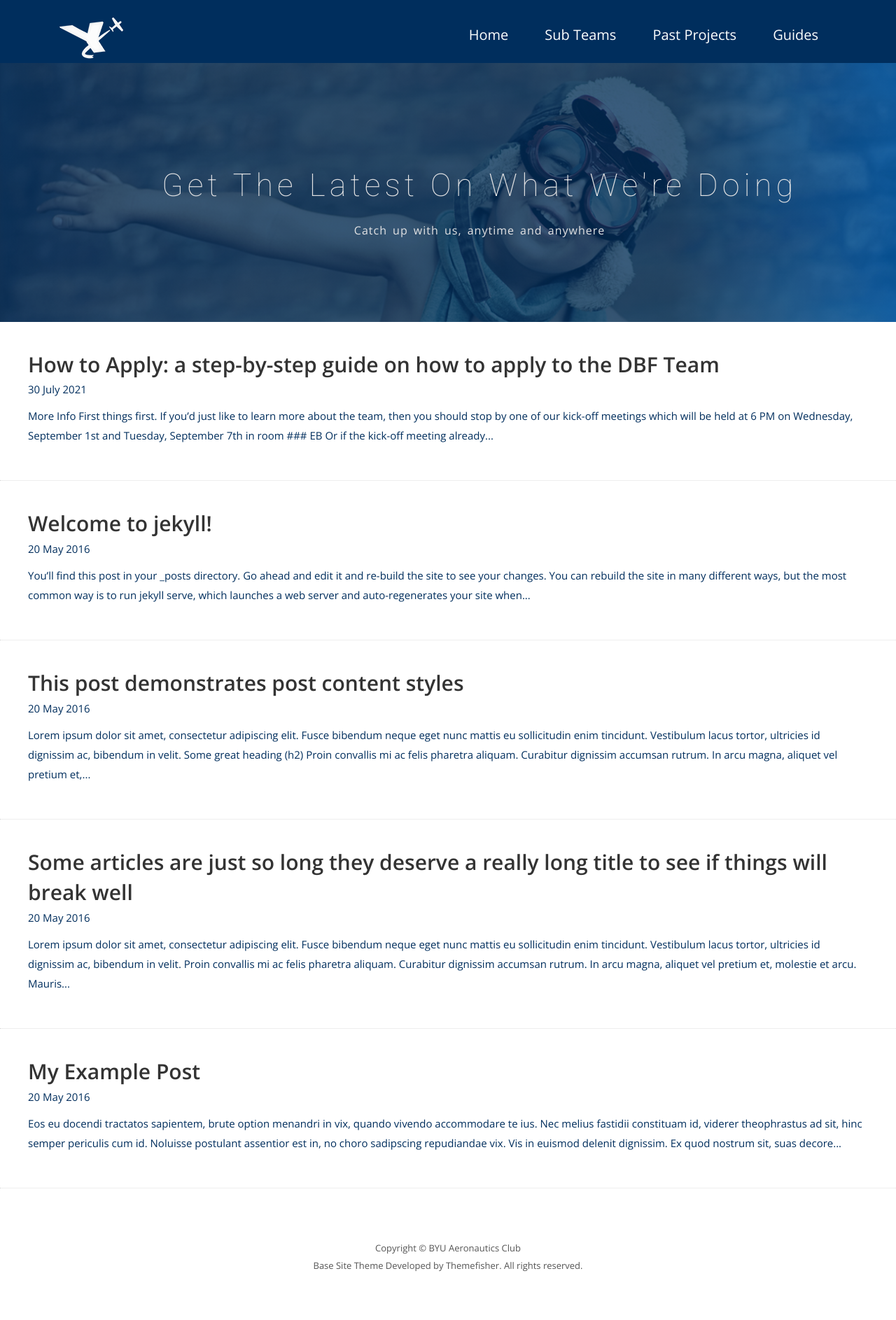
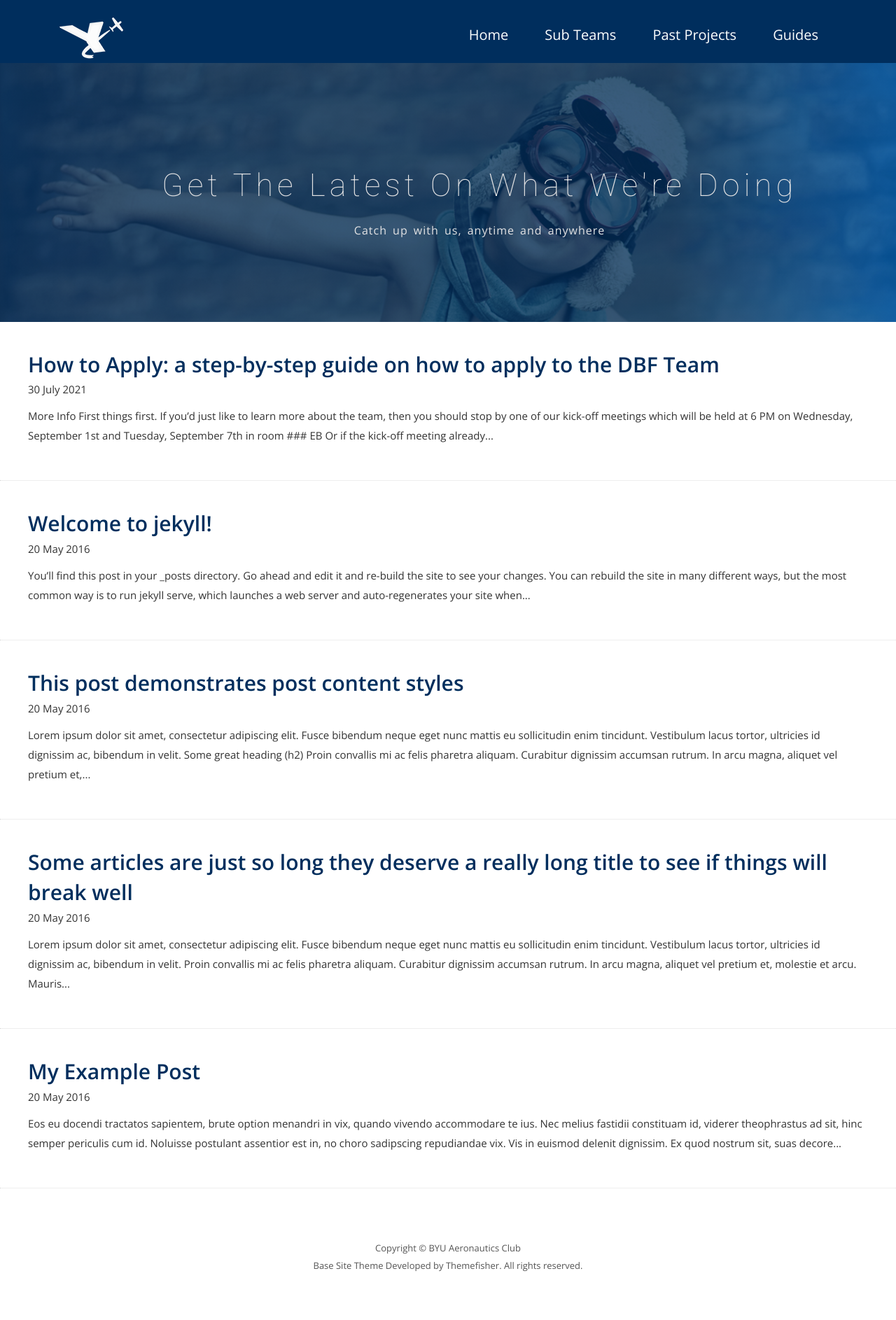
Before and after one commit to BYU-Aeronautics-Club/DBF, a Jekyll site: the page built from blog.html, in a window 1280 px wide. Shown: the whole page at 70% size. Built offline with Jekyll 4.4.1, drawn with Linux system fonts in a browser that asks for light colours; nearby versions of some CDN libraries; some web fonts are replaced.

Commit message:
update colors

```diff
--- a/css/style.css
+++ b/css/style.css
@@ -21,14 +21,16 @@
   width: 100%;
   min-height: 150px;
   background-color: white;
+  color: #333;
   border-bottom: 1px dotted #ddd;
 }
 
 .post-area a:link, .post-area a:visited {
   font-size: 30px;
-  color: #333;
+  color: #002E5D;
 }
 
 .post-area a:hover {
-  color: #0D0017;
+  color: #a2e3a2;
+  background-color: #002E5D;
 }
```
Also changed, not shown: css/bootstrap.min.css.
